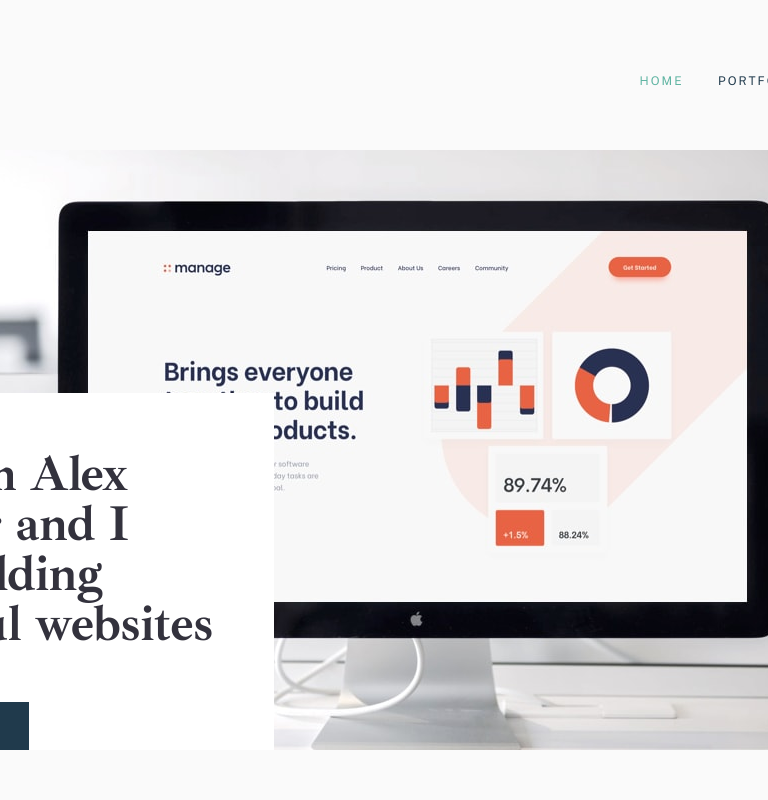
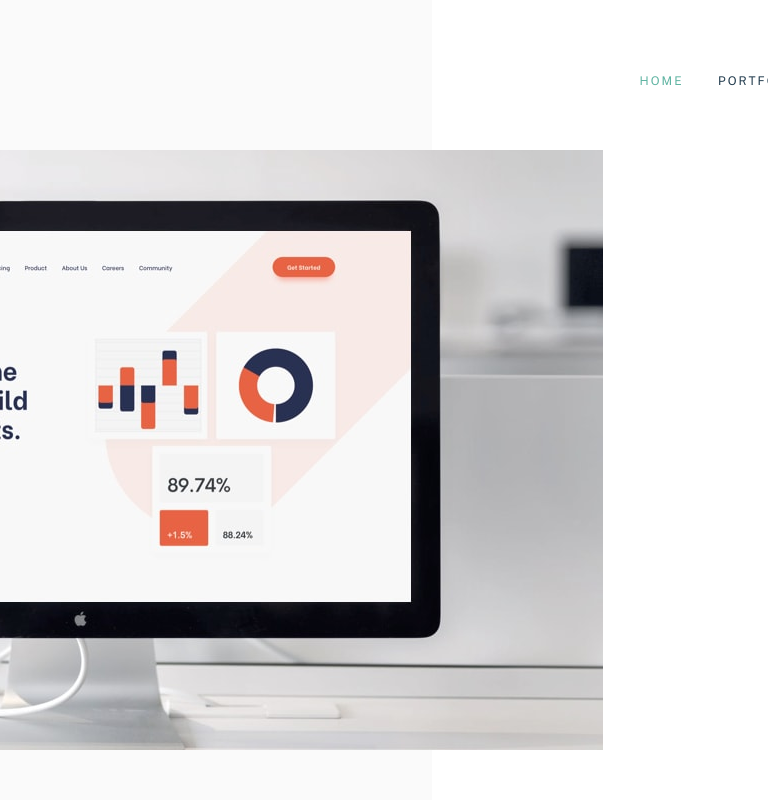
Before and after one commit to danielopq/minimalPortfolio, a React (Vite) app: page / in a window 768 px wide. Shown: the top 800 px of the page. Built offline with nearby package versions, Linux system fonts and the light colour scheme.

Commit message:
index.css - main tablet version

```diff
--- a/src/index.css
+++ b/src/index.css
@@ -106,3 +106,16 @@ h3{
     font: 400 16px/30px 'PublicSans-Regular';
     color: var(--darkGrey);
 }
+
+/*############################## TABLET VERSION ##############################*/
+
+@media (min-width: 768px) and (max-width: 1024px) {
+    main{
+        width: 100vw;
+        padding: 96px 40px 0px;
+    }
+}
+
+/*############################## MOBILE VERSION ##############################*/
+
+@media screen and (max-width:767px) {}
```
